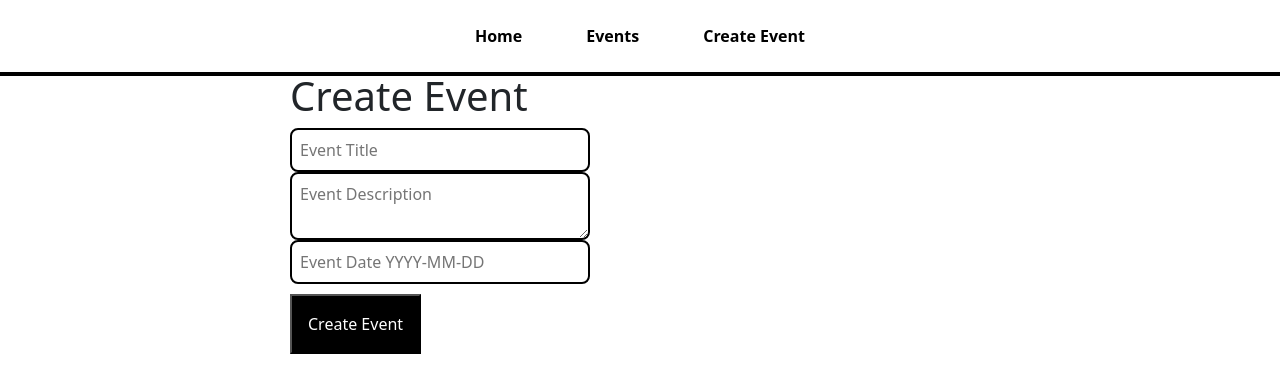
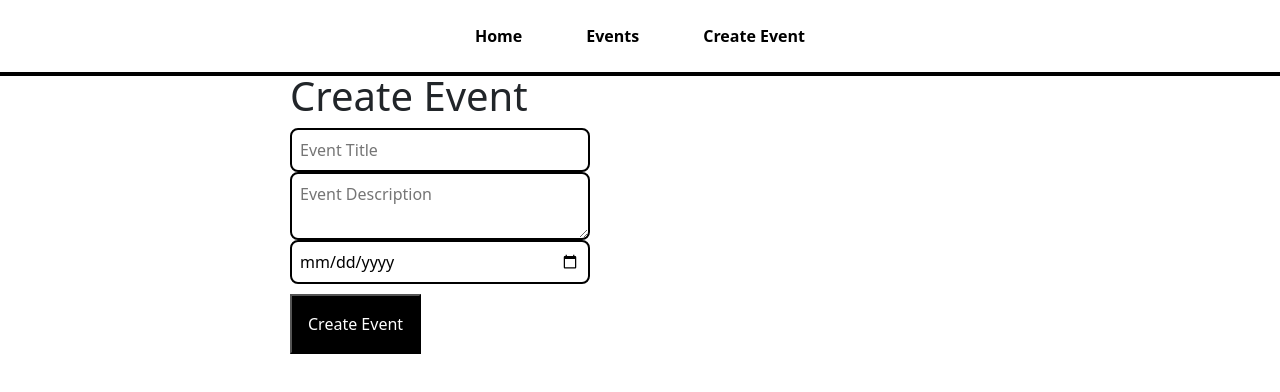
Before and after one commit to tbiswal/mern-fullstack-project, a React (Create React App) app in the folder client/: page /create-event in a window 1280 px wide. Shown: the top 392 px of the page. Built offline with nearby package versions, Linux system fonts and the light colour scheme; no server answers.

Commit message:
Change event date type to date

```diff
--- a/client/src/pages/CreateEventPage.js
+++ b/client/src/pages/CreateEventPage.js
@@ -38,7 +38,7 @@ function CreateEventPage() {
         onChange={(e) => setEnteredDescription(e.target.value)}
       />
       <input
-        placeholder="Event Date YYYY-MM-DD"
+        type="date"
         value={enteredDate}
         onChange={(e) => setEnteredDate(e.target.value)}
       />
```
